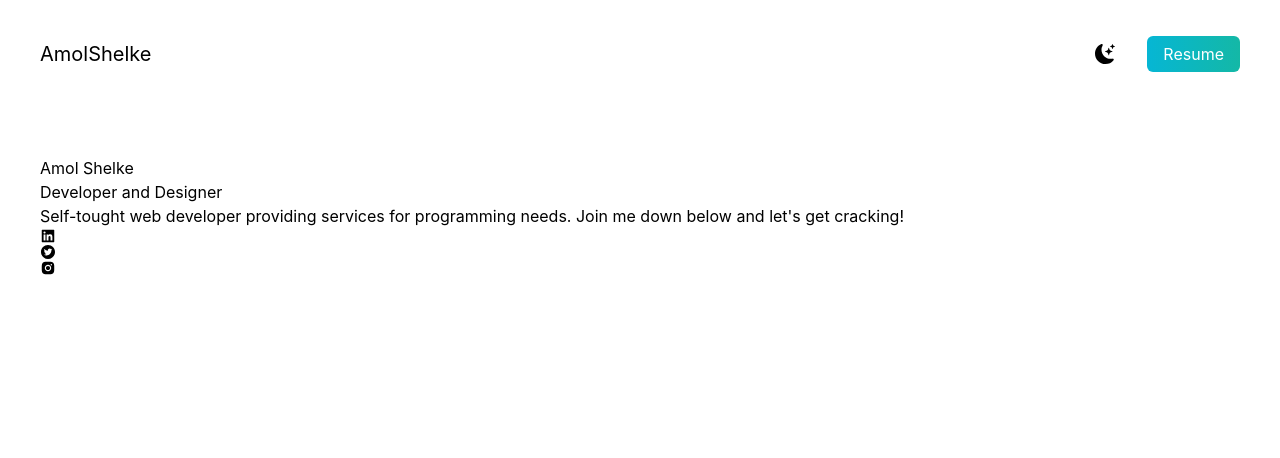
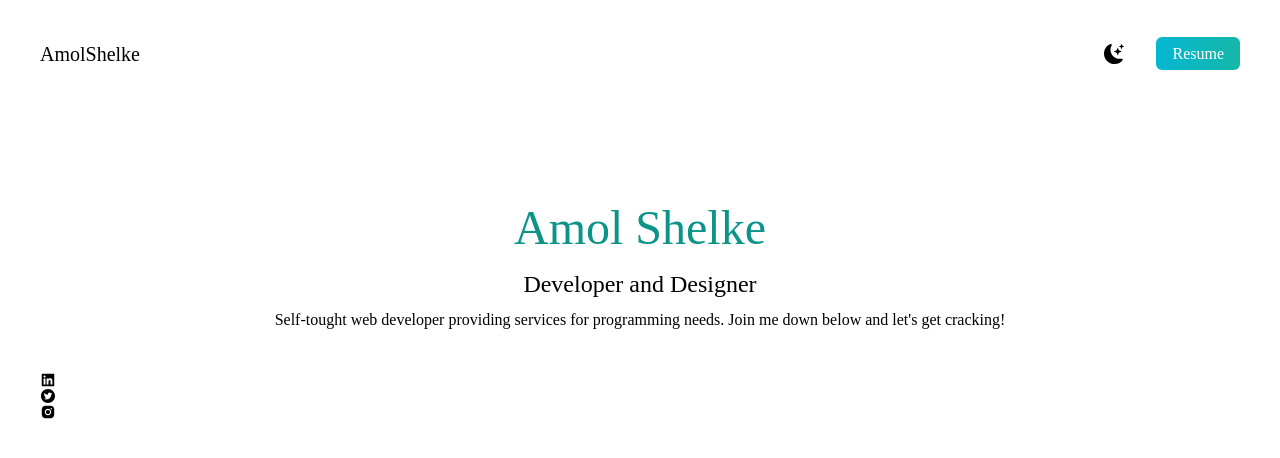
Before and after one commit to AmolShelke2/React-Tailwind-portfolio, a Next.js app: page / in a window 1280 px wide. Shown: the top 458 px of the page. Built offline with nearby package versions, Linux system fonts and the light colour scheme.

Commit message:
updated hero section

```diff
--- a/pages/index.tsx
+++ b/pages/index.tsx
@@ -37,9 +37,9 @@ export default function Home() {
             </ul>
           </nav>
           {/* hero section */}
-          <div>
-            <h2>Amol Shelke</h2>
-            <h3>Developer and Designer</h3>
+          <div className="text-center p-10">
+            <h2 className="text-5xl py-2 text-teal-600 ">Amol Shelke</h2>
+            <h3 className="text-2xl py-2">Developer and Designer</h3>
             <p>
               Self-tought web developer providing services for programming
               needs. Join me down below and let's get cracking!
--- a/styles/globals.css
+++ b/styles/globals.css
@@ -10,8 +10,7 @@ html,
 body {
   padding: 0;
   margin: 0;
-  font-family: -apple-system, BlinkMacSystemFont, "Segoe UI", Roboto, Oxygen,
-    Ubuntu, Cantarell, "Open Sans", "Helvetica Neue", sans-serif;
+  font-family: "Burtons Otf", serif;
 }
 
 a {
```
